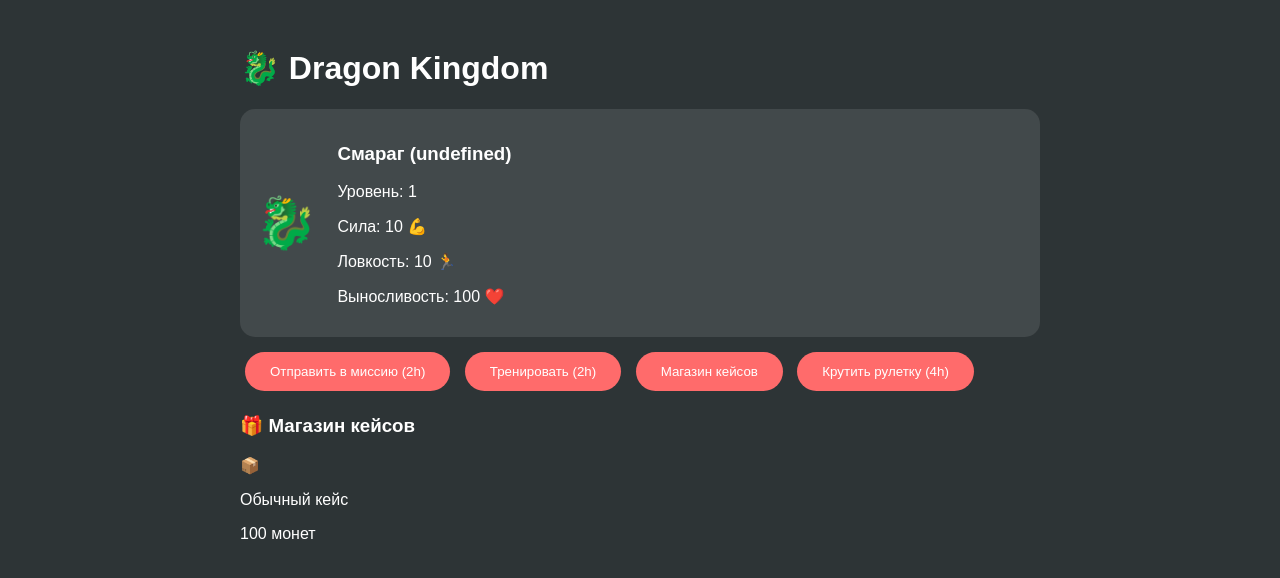
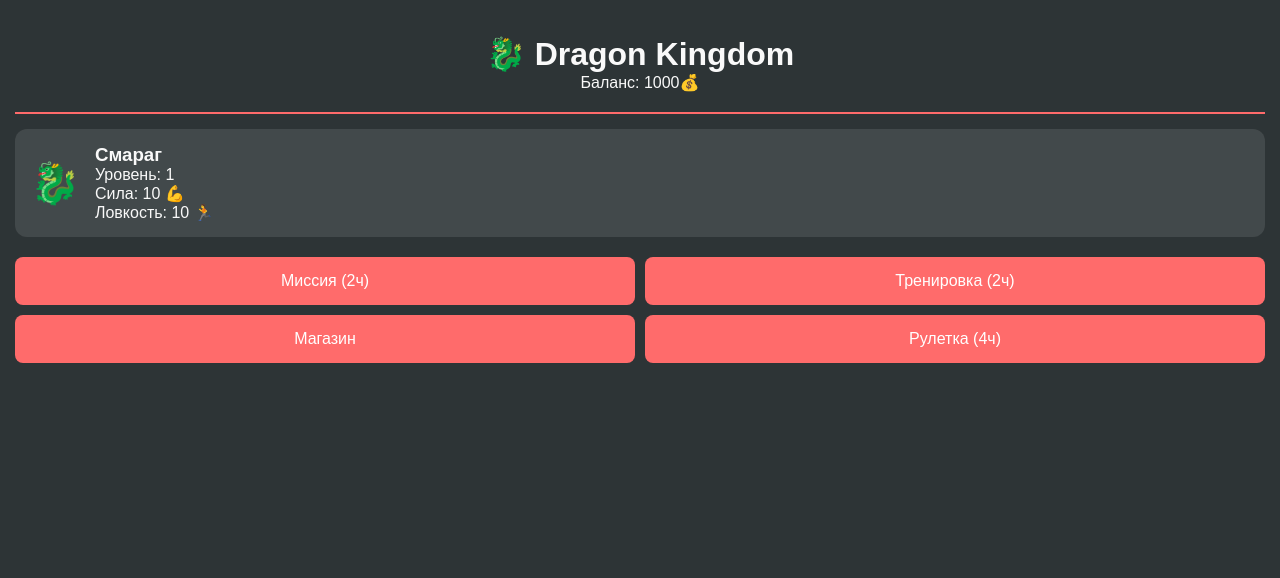
Before and after one commit to Zxcursedyu4/dragon-game, a plain HTML site: page index.html in a window 1280 px wide. Drawn offline with Linux system fonts and the light colour scheme.

Commit message:
Update index.html

```diff
--- a/index.html
+++ b/index.html
@@ -2,124 +2,157 @@
 <html lang="ru">
 <head>
     <meta charset="UTF-8">
-    <meta name="viewport" content="width=device-width, initial-scale=1.0">
+    <meta name="viewport" content="width=device-width, initial-scale=1.0, maximum-scale=1.0, user-scalable=no">
     <title>Dragon Kingdom</title>
     <style>
-        /* Базовые стили */
         :root {
-            --primary-color: #ff6b6b;
-            --secondary-color: #4ecdc4;
-            --dark-bg: #2d3436;
-            --text-light: #fff;
+            --primary: #FF6B6B;
+            --secondary: #4ECDC4;
+            --dark: #2D3436;
+            --light: #F9F9F9;
+        }
+
+        * {
+            box-sizing: border-box;
+            margin: 0;
+            padding: 0;
         }
 
         body {
             font-family: 'Arial', sans-serif;
-            background: var(--dark-bg);
-            color: var(--text-light);
-            padding: 20px;
+            background: var(--dark);
+            color: var(--light);
+            padding: 15px;
         }
 
         .container {
-            max-width: 800px;
+            max-width: 100%;
             margin: 0 auto;
         }
 
-        /* Стили драконов */
+        .header {
+            text-align: center;
+            padding: 20px 0;
+            border-bottom: 2px solid var(--primary);
+            margin-bottom: 15px;
+        }
+
+        .dragon-list {
+            display: grid;
+            gap: 10px;
+            margin-bottom: 20px;
+        }
+
         .dragon-card {
             background: rgba(255,255,255,0.1);
-            border-radius: 15px;
+            border-radius: 12px;
             padding: 15px;
-            margin: 10px 0;
             display: flex;
             align-items: center;
-            transition: transform 0.3s;
+            position: relative;
         }
 
-        .dragon-card:hover {
-            transform: scale(1.02);
+        .dragon-emoji {
+            font-size: 40px;
+            margin-right: 15px;
         }
 
-        .dragon-image {
-            font-size: 50px;
-            margin-right: 20px;
+        .dragon-info {
+            flex-grow: 1;
         }
 
-        /* Кнопки действий */
-        .action-button {
-            background: var(--primary-color);
+        .action-buttons {
+            display: grid;
+            gap: 10px;
+            grid-template-columns: 1fr 1fr;
+        }
+
+        .btn {
+            background: var(--primary);
             border: none;
-            padding: 12px 25px;
-            border-radius: 25px;
+            padding: 15px;
+            border-radius: 8px;
             color: white;
-            margin: 5px;
+            font-size: 16px;
             cursor: pointer;
             transition: opacity 0.3s;
         }
 
-        .action-button:disabled {
+        .btn:disabled {
             opacity: 0.5;
             cursor: not-allowed;
         }
 
-        /* Адаптивность */
-        @media (max-width: 600px) {
-            .dragon-card {
-                flex-direction: column;
-                text-align: center;
+        .modal {
+            display: none;
+            position: fixed;
+            top: 0;
+            left: 0;
+            width: 100%;
+            height: 100%;
+            background: rgba(0,0,0,0.8);
+            padding: 20px;
         }
 
-            .dragon-image {
-                margin: 0 0 10px 0;
+        .modal-content {
+            background: var(--dark);
+            padding: 20px;
+            border-radius: 12px;
+            max-width: 400px;
+            margin: 20px auto;
         }
+
+        .timer {
+            font-size: 14px;
+            color: var(--secondary);
+            margin-top: 5px;
         }
     </style>
 </head>
 <body>
     <div class="container">
+        <div class="header">
             <h1>🐉 Dragon Kingdom</h1>
-
-        <!-- Блок драконов -->
-        <div id="dragonsList"></div>
-
-        <!-- Действия -->
-        <div class="actions">
-            <button class="action-button" onclick="startMission()">Отправить в миссию (2h)</button>
-            <button class="action-button" onclick="startTraining()">Тренировать (2h)</button>
-            <button class="action-button" onclick="openShop()">Магазин кейсов</button>
-            <button class="action-button" onclick="spinRoulette()">Крутить рулетку (4h)</button>
+            <p>Баланс: <span id="balance">1000</span>💰</p>
         </div>
 
-        <!-- Попап магазина -->
-        <div id="shopPopup" class="popup">
-            <div class="popup-content">
-                <h3>🎁 Магазин кейсов</h3>
-                <div class="cases">
-                    <div class="case-item" onclick="buyCase('common')">
-                        <div class="case-icon">📦</div>
-                        <p>Обычный кейс</p>
-                        <p>100 монет</p>
+        <div id="dragonsList" class="dragon-list"></div>
+
+        <div class="action-buttons">
+            <button class="btn" onclick="startMission()">Миссия (2ч)</button>
+            <button class="btn" onclick="startTraining()">Тренировка (2ч)</button>
+            <button class="btn" onclick="showShop()">Магазин</button>
+            <button class="btn" onclick="spinRoulette()">Рулетка (4ч)</button>
         </div>
-                    <!-- Добавьте другие кейсы -->
+
+        <!-- Магазин -->
+        <div id="shopModal" class="modal">
+            <div class="modal-content">
+                <h2>🎁 Магазин кейсов</h2>
+                <div class="shop-items">
+                    <div class="shop-item" onclick="buyCase('common')">
+                        <h3>Обычный кейс</h3>
+                        <p>100💰</p>
                     </div>
+                    <div class="shop-item" onclick="buyCase('rare')">
+                        <h3>Редкий кейс</h3>
+                        <p>300💰</p>
+                    </div>
+                    <div class="shop-item" onclick="buyCase('epic')">
+                        <h3>Эпический кейс</h3>
+                        <p>500💰</p>
+                    </div>
+                </div>
+                <button class="btn" onclick="hideShop()">Закрыть</button>
             </div>
         </div>
     </div>
 
 <script>
-        // Базовая конфигурация
-        const RARITIES = {
-            COMMON: { color: '#7f8c8d', multiplier: 1 },
-            RARE: { color: '#3498db', multiplier: 2 },
-            EPIC: { color: '#9b59b6', multiplier: 3 },
-            LEGENDARY: { color: '#f1c40f', multiplier: 5 },
-            ANCIENT: { color: '#e74c3c', multiplier: 10 }
-        };
-
 // Состояние игры
 let gameState = {
+    balance: 1000,
     dragons: [],
-            balance: 1000,
     lastMission: 0,
     lastTraining: 0,
     lastSpin: 0
@@ -127,88 +160,91 @@
 
 // Класс Дракона
 class Dragon {
-            constructor(rarity, name) {
-                this.name = name;
+    constructor(rarity) {
+        this.id = Date.now();
+        this.name = this.generateName();
         this.rarity = rarity;
         this.level = 1;
         this.exp = 0;
         this.stats = {
-                    strength: 10 * RARITIES[rarity].multiplier,
-                    agility: 10 * RARITIES[rarity].multiplier,
-                    stamina: 100 * RARITIES[rarity].multiplier
+            strength: 10,
+            agility: 10,
+            stamina: 100
         };
         this.isBusy = false;
     }
+
+    generateName() {
+        const names = ['Игнис', 'Вулкан', 'Смараг', 'Альдор', 'Зирикс'];
+        return names[Math.floor(Math.random() * names.length)];
+    }
 }
 
-        // Генерация нового дракона
-        function generateDragon(rarity) {
-            const names = ['Игнис', 'Зельда', 'Альдорин', 'Смараг', 'Вулкан'];
-            return new Dragon(
-                rarity,
-                names[Math.floor(Math.random() * names.length)]
-            );
+// Инициализация игры
+function initGame() {
+    loadGame();
+    if (gameState.dragons.length === 0) {
+        gameState.dragons.push(new Dragon('common'));
+    }
+    updateUI();
 }
 
 // Обновление интерфейса
 function updateUI() {
-            const container = document.getElementById('dragonsList');
-            container.innerHTML = '';
+    const list = document.getElementById('dragonsList');
+    list.innerHTML = '';
 
     gameState.dragons.forEach(dragon => {
         const card = document.createElement('div');
         card.className = 'dragon-card';
         card.innerHTML = `
-                    <div class="dragon-image">${getDragonArt(dragon.rarity)}</div>
-                    <div>
-                        <h3>${dragon.name} (${RARITIES[dragon.rarity].name})</h3>
+            <div class="dragon-emoji">${getDragonEmoji(dragon.rarity)}</div>
+            <div class="dragon-info">
+                <h3>${dragon.name}</h3>
                 <p>Уровень: ${dragon.level}</p>
                 <p>Сила: ${dragon.stats.strength} 💪</p>
                 <p>Ловкость: ${dragon.stats.agility} 🏃</p>
-                        <p>Выносливость: ${dragon.stats.stamina} ❤️</p>
+                ${dragon.isBusy ? '<div class="timer">Занят ещё: 1:59:00</div>' : ''}
             </div>
         `;
-                container.appendChild(card);
+        list.appendChild(card);
     });
+
+    document.getElementById('balance').textContent = gameState.balance;
 }
 
-        // Получение арта дракона
-        function getDragonArt(rarity) {
-            const arts = {
-                COMMON: '🐉',
-                RARE: '🐲',
-                EPIC: '🔥🐲🔥',
-                LEGENDARY: '✨🐉✨',
-                ANCIENT: '⚡🐲⚡'
+// Получение эмодзи дракона
+function getDragonEmoji(rarity) {
+    const emojis = {
+        common: '🐉',
+        rare: '🐲',
+        epic: '🔥',
+        legendary: '✨',
+        ancient: '⚡'
     };
-            return arts[rarity] || '🐲';
+    return emojis[rarity] || '🐉';
 }
 
-        // Запуск миссии
+// Система миссий
 function startMission() {
     if (Date.now() - gameState.lastMission < 7200000) {
-                alert('Миссии можно отправлять раз в 2 часа!');
+        alert('Миссия доступна раз в 2 часа!');
         return;
     }
 
-            // Логика миссии
     gameState.lastMission = Date.now();
     gameState.balance += 500;
     updateUI();
+    saveGame();
 }
 
-        // Инициализация
-        function initGame() {
-            // Загрузка сохранений
-            const saved = localStorage.getItem('dragonGame');
-            if (saved) gameState = JSON.parse(saved);
-
-            // Генерация стартового дракона
-            if (gameState.dragons.length === 0) {
-                gameState.dragons.push(generateDragon('COMMON'));
+// Магазин
+function showShop() {
+    document.getElementById('shopModal').style.display = 'block';
 }
 
-            updateUI();
+function hideShop() {
+    document.getElementById('shopModal').style.display = 'none';
 }
 
 // Сохранение игры
@@ -216,9 +252,15 @@
     localStorage.setItem('dragonGame', JSON.stringify(gameState));
 }
 
+// Загрузка игры
+function loadGame() {
+    const saved = localStorage.getItem('dragonGame');
+    if (saved) gameState = JSON.parse(saved);
+}
+
 // Запуск игры
-        initGame();
-        setInterval(saveGame, 30000); // Автосохранение каждые 30 сек
+window.onload = initGame;
+setInterval(saveGame, 30000);
 </script>
 </body>
 </html>
```
Lines whose indentation alone changed are shown as unchanged.
